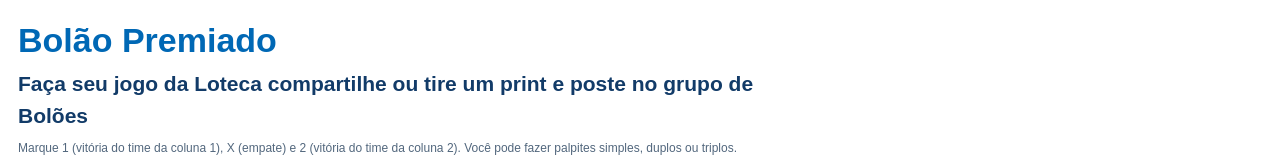
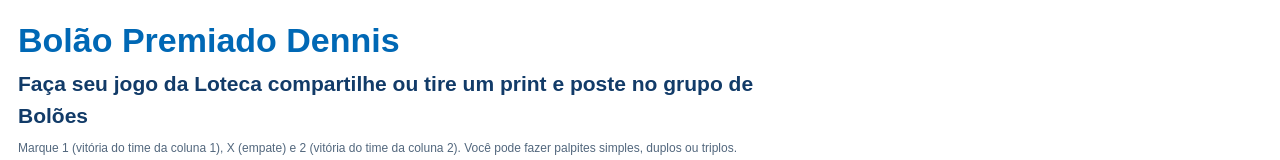
Before and after one commit to DennBSouza/Loteca_bolao_dennis_, a plain HTML site: page index.html in a window 1280 px wide. Shown: the top 160 px of the page. Drawn offline with Linux system fonts and the light colour scheme.

Commit message:
Update index.html

```diff
--- a/index.html
+++ b/index.html
@@ -11,7 +11,7 @@
 @media print{body{font-size:10px}.wrap{max-width:none;padding:0}.top{margin-bottom:8px}h1{font-size:20px}.layout{display:block}.summary{position:static;display:block;background:#fff;border:1px solid #bbb;margin:8px 0;padding:8px;min-height:0}.summary p,.btnrow,.help,.status,.alert,.legend{display:none!important}.table-head{height:22px}.game{min-height:34px;break-inside:avoid}.side{padding:3px 8px}.team{font-size:9px}.crest{width:18px;height:18px}.pick{width:14px;height:14px}.pick.active{print-color-adjust:exact;-webkit-print-color-adjust:exact}.counts{padding:5px 0;border:0}.print-title{display:block;font-size:11px;margin:3px 0}.contest{margin:3px 0}}
 </style></head>
 <body><main class="wrap">
-<header class="top"><div><h1>Bolão Premiado</h1><div class="sub" style="font-size:clamp(16px,2vw,21px);font-weight:bold;color:var(--navy);margin:0 0 8px">Faça seu jogo da Loteca compartilhe ou tire um print e poste no grupo de Bolões</div><div class="sub">Marque 1 (vitória do time da coluna 1), X (empate) e 2 (vitória do time da coluna 2). Você pode fazer palpites simples, duplos ou triplos.</div><div class="status"><i class="dot" style="background:#16a36a"></i><span>Confrontos fixos cadastrados neste volante.</span></div></div></header>
+<header class="top"><div><h1>Bolão Premiado Dennis</h1><div class="sub" style="font-size:clamp(16px,2vw,21px);font-weight:bold;color:var(--navy);margin:0 0 8px">Faça seu jogo da Loteca compartilhe ou tire um print e poste no grupo de Bolões</div><div class="sub">Marque 1 (vitória do time da coluna 1), X (empate) e 2 (vitória do time da coluna 2). Você pode fazer palpites simples, duplos ou triplos.</div><div class="status"><i class="dot" style="background:#16a36a"></i><span>Confrontos fixos cadastrados neste volante.</span></div></div></header>
 <div class="layout"><section class="board"><div class="contest" id="contestInfo">Programação da Loteca • 14 jogos</div><div class="table-head"><div>Jogo</div><div>Coluna 1</div><div>X</div><div>Coluna 2</div></div><div id="games"></div>
 <div class="legend"><span><i class="mini"></i> Não marcado</span><span><i class="mini blue"></i> Vitória do mandante (1) / visitante (2)</span><span><i class="mini blue"></i> Empate (X)</span></div>
 <div class="counts"><span>Palpites preenchidos: <b id="filled">0 de 14</b></span><span>Duplos: <b id="doubles">0</b></span><span>Triplos: <b id="triples">0</b></span><span>Simples: <b id="singles">0</b></span></div>
```
